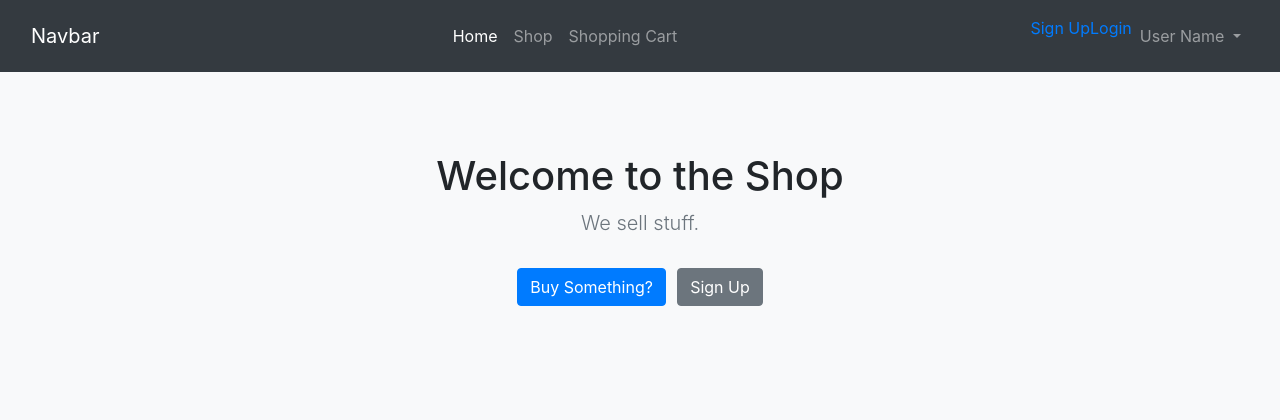
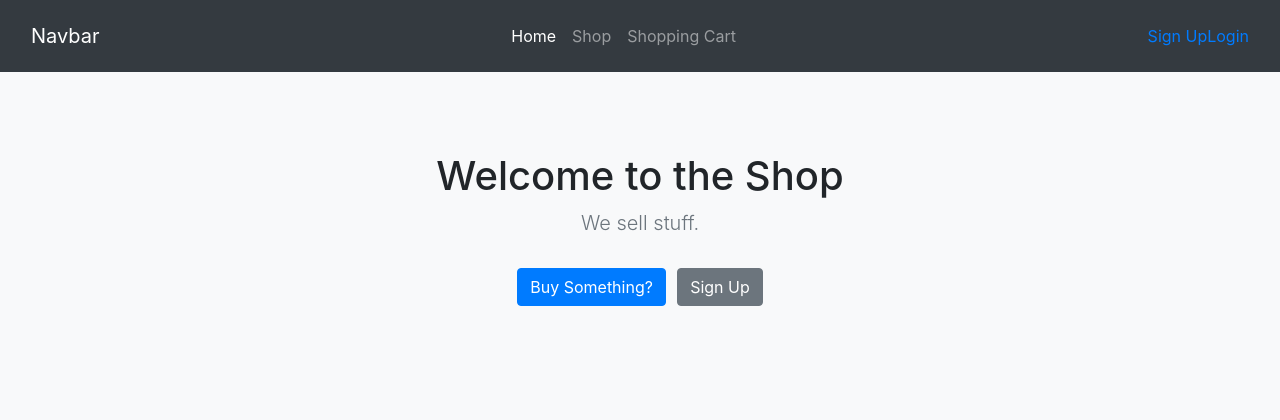
Before and after one commit to gurpreeth956/eCommerce-Database, a Flask app: page / in a window 1280 px wide. Shown: the top 420 px of the page. Run offline with Flask 2, Linux system fonts and the light colour scheme; some libraries are stand-ins or nearby versions.

Commit message:
User Login

```diff
--- a/Python/App.py
+++ b/Python/App.py
@@ -1,15 +1,17 @@
-from flask import Flask, render_template, request
-
+from flask import Flask, render_template, request, redirect
 import pymysql.cursors
 
 
 # do hard refresh on web page if something not loading
 app = Flask(__name__)
 
+loggedin = None
 
 @app.route("/")
 def home():
-    return render_template('index.html', styles = 'album.css', bodyclass = 'bg-light')
+    global loggedin
+    print(loggedin)
+    return render_template('index.html', loggedin= loggedin, title= 'Home', styles = 'album.css', bodyclass = 'bg-light')
 
 
 @app.route("/signup.html", methods = ['GET', 'POST'])
@@ -17,7 +19,6 @@ def signup():
     if request.method == 'POST':
         #NEED A UNIQUE GLOBAL NUM
         idn = 0
-
         # Connect to the database
         client = pymysql.connect("localhost", "public", "password123", "eCommerce01")
         name = request.form['firstName']
@@ -40,17 +41,38 @@ def signup():
             client.close()
     else:
         print("error")
-    return render_template('signup.html', styles= 'signin.css', bodyclass= 'text-center')
+    return render_template('signup.html', title= 'Sign Up',  styles= 'signin.css', bodyclass= 'text-center')
 
 
-@app.route("/signin.html")
+@app.route("/signin.html", methods= ['GET', 'POST'])
 def login():
-    return render_template('signin.html', styles= 'signin.css', bodyclass= 'text-center')
+    if request.method == 'POST':
+        email = request.form['email']
+        password = request.form['password']
+        client = pymysql.connect("localhost", "public", "password123", "eCommerce01")
+        try:
+            cursor = client.cursor()
+            query = "SELECT P.Email, C.Userpass, C.Username, C.CustomerID, P.ID FROM Customer C, Person P WHERE C.CustomerID = P.ID"
+            cursor.execute(query)
+            result = cursor.fetchall()
+            for customer in result:
+                if customer[0] == email and customer[1] == password:
+                    global loggedin
+                    loggedin = customer[2]
+                    print('Logged In')
+                    break
+            if loggedin != None:
+                return redirect('/')
+        except Exception:
+            print("Can not retrieve specified Customer Entity")
+        finally:
+            client.close()
+    return render_template('signin.html', title= 'Log In', styles= 'signin.css', bodyclass= 'text-center')
 
 
 @app.route("/checkout.html")
 def checkout():
-    return render_template('checkout.html', styles= 'form-validation.css', bodyclass= 'bg-light')
+    return render_template('checkout.html', title= 'Shopping Cart', styles= 'form-validation.css', bodyclass= 'bg-light')
 
 
 @app.route("/shop.html")
@@ -99,12 +121,12 @@ def shop():
             'price': price
         }
     ]
-    return render_template('shop.html', data=data, styles='', bodyclass='bg-light')
+    return render_template('shop.html', title= 'Shop', data=data, styles='', bodyclass='bg-light')
 
 
 @app.route("/item.html")
 def item():
-    return render_template('item.html', styles= '', bodyclass= 'bg-light')
+    return render_template('item.html', title= '[Item Name]', styles= '', bodyclass= 'bg-light')
 
 
 # to run in python
--- a/Python/templates/index.html
+++ b/Python/templates/index.html
@@ -12,11 +12,10 @@
             <a class="nav-item nav-link" href="/checkout.html">Shopping Cart</a>
           </div>
           <ul class="navbar-nav navbar-right">
-            <li><a href="signup.html"> Sign Up</a></li>
-            <li><a href="signin.html"> Login</a></li>
+              {% if loggedin %}
                     <li class="nav-item dropdown">
                         <a class="nav-link dropdown-toggle" href="#" id="navbarDropdownMenuLink" data-toggle="dropdown" aria-haspopup="true" aria-expanded="false">
-                User Name
+                            {{ loggedin }}
                         </a>
                     <div class="dropdown-menu" aria-labelledby="navbarDropdownMenuLink">
                         <a class="dropdown-item" href="#">Profile</a>
@@ -24,6 +23,10 @@
                         <a class="dropdown-item" href="#">Wish List</a>
                     </div>
                     </li>
+              {% else %}
+                    <li><a href="signup.html"> Sign Up</a></li>
+                    <li><a href="signin.html"> Login</a></li>
+              {% endif %}
           </ul>
       </div>
     </nav>
--- a/Python/templates/layouts.html
+++ b/Python/templates/layouts.html
@@ -7,7 +7,11 @@
     <meta name="Raymond Huang" content="">
     <link rel="icon" href="../../../../favicon.ico">
 
-    <title>Log In</title>
+    {% if title %}
+        <title>{{ title }}</title>
+    {% else %}
+        <title> E-Store </title>
+    {% endif %}
 
     <link rel="canonical" href="https://getbootstrap.com/docs/4.1/examples/sign-in/">
 
--- a/Python/templates/signin.html
+++ b/Python/templates/signin.html
@@ -1,12 +1,12 @@
 {% extends "layouts.html" %}
 {% block content %}
- <form class="form-signin">
+ <form class="form-signin" method="POST" action="">
       <img class="mb-4" src="../../assets/brand/bootstrap-solid.svg" alt="" width="72" height="72">
       <h1 class="h3 mb-3 font-weight-normal">Please sign in</h1>
       <label for="inputEmail" class="sr-only">Email address</label>
-      <input type="email" id="inputEmail" class="form-control" placeholder="Email address" required autofocus>
+      <input type="email" id="inputEmail" class="form-control" placeholder="Email address" name = "email" value="{{ request.form.email }}" autofocus>
       <label for="inputPassword" class="sr-only">Password</label>
-      <input type="password" id="inputPassword" class="form-control" placeholder="Password" required>
+      <input type="password" id="inputPassword" class="form-control" placeholder="Password" name = "password" value="{{ request.form.password }}" required>
       <div class="checkbox mb-3">
         <label>
           <input type="checkbox" value="remember-me"> Remember me
```
Lines whose indentation alone changed are shown as unchanged.
